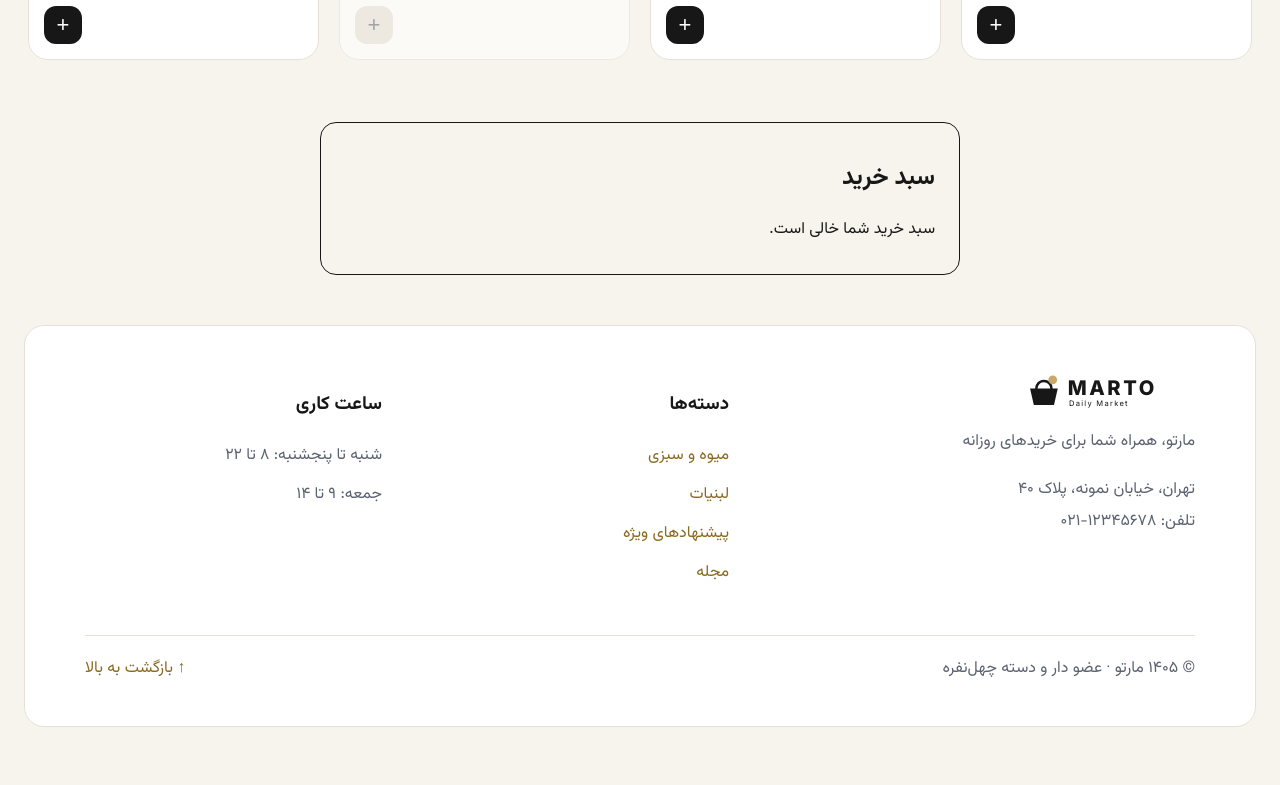
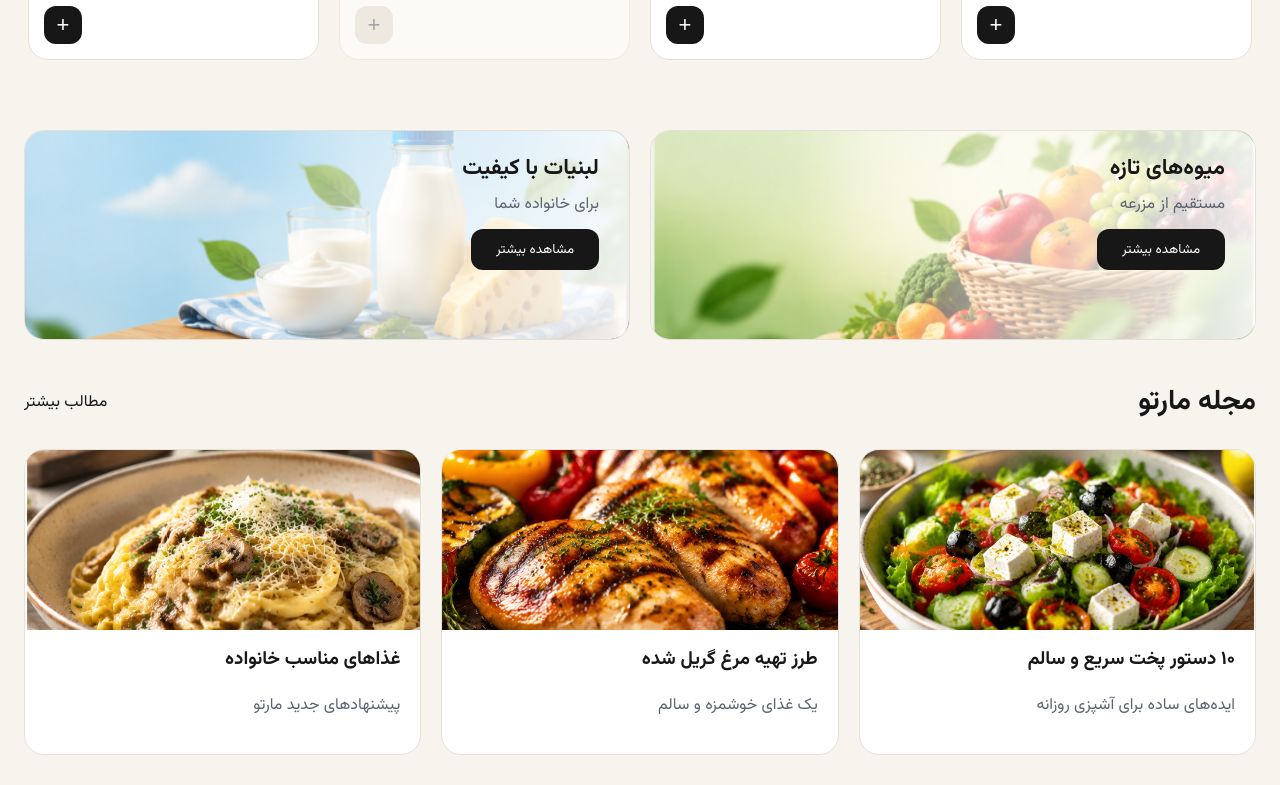
Before and after one commit to A-H-FEIZI/dry-shop, a React (Vite) app: page / in a window 1280 px wide. Shown: the part 1500-2285 px from the top of the page. Before the commit the page ends 2251 px from the top, so only its background shows below. Built offline with nearby package versions, Linux system fonts and the light colour scheme.

Commit message:
feat: PromoBanners, Blog components and #top anchor (week 5 step 1)

```diff
--- a/src/App.tsx
+++ b/src/App.tsx
@@ -12,6 +12,8 @@ import { inCategory, offerMap } from './features/products/catalog/select.ts'
 import { toCard } from './features/products/catalog/toCard.ts'
 import { SAMPLE_OFFERS, SAMPLE_PRODUCTS, SAMPLE_STOCK } from './sample.ts'
 import type { Card, CartLine, Product } from './shared/types.ts'
+import Blog from './components/Blog.tsx'
+import PromoBanners from './components/PromoBanners.tsx'
 
 export default function App() {
   const [cart, setCart] = useState<CartLine[]>([])
@@ -37,6 +39,7 @@ export default function App() {
 
   return (
     <>
+     <div id="top" />
       <LogoSprite />
       <Header count={count} />
       <CategoryNav selected={categoryId} onPick={setCategoryId} />
@@ -50,6 +53,8 @@ export default function App() {
           cards={shownCards}
           onAdd={handleAdd}
         />
+        <PromoBanners />
+        <Blog />
         <CartPanel lines={cart} cards={allCards} onRemove={handleRemove} />
       </main>
       <Footer />
--- /dev/null
+++ b/src/components/Blog.tsx
@@ -0,0 +1,40 @@
+import saladImg from '../../assets/banners/ghazaye-salem.png'
+import chickenImg from '../../assets/banners/morgh-gril.png'
+import familyImg from '../../assets/banners/ghazaye-khanevade.png'
+
+type Post = {
+  slug: string
+  title: string
+  text: string
+  image: string
+  alt: string
+}
+
+const POSTS: Post[] = [
+  { slug: 'quick-healthy', title: '۱۰ دستور پخت سریع و سالم', text: 'ایده‌های ساده برای آشپزی روزانه', image: saladImg, alt: 'غذای سالم' },
+  { slug: 'grilled-chicken', title: 'طرز تهیه مرغ گریل شده', text: 'یک غذای خوشمزه و سالم', image: chickenImg, alt: 'مرغ گریل شده' },
+  { slug: 'family-meals', title: 'غذاهای مناسب خانواده', text: 'پیشنهادهای جدید مارتو', image: familyImg, alt: 'غذای مناسب خانواده' },
+]
+
+export default function Blog() {
+  return (
+    <section className="blog" id="blog">
+      <div className="section-title">
+        <h2>مجله مارتو</h2>
+        <a href="#">مطالب بیشتر</a>
+      </div>
+
+      <div className="blog-grid">
+        {POSTS.map((p) => (
+          <article className="blog-card" key={p.slug}>
+            <div className="blog-image">
+              <img src={p.image} alt={p.alt} />
+            </div>
+            <h3>{p.title}</h3>
+            <p>{p.text}</p>
+          </article>
+        ))}
+      </div>
+    </section>
+  )
+}
--- /dev/null
+++ b/src/components/PromoBanners.tsx
@@ -0,0 +1,32 @@
+import fruitsCover from '../../assets/products/fruites-cover.png'
+import dairyCover from '../../assets/products/diary-products-cover.png'
+
+type Promo = {
+  id?: string
+  title: string
+  text: string
+  image: string
+  alt: string
+}
+
+const PROMOS: Promo[] = [
+  { id: 'fruits', title: 'میوه‌های تازه', text: 'مستقیم از مزرعه', image: fruitsCover, alt: 'میوه های تازه' },
+  { title: 'لبنیات با کیفیت', text: 'برای خانواده شما', image: dairyCover, alt: 'لبنیات با کیفیت' },
+]
+
+export default function PromoBanners() {
+  return (
+    <section className="promo-banners">
+      {PROMOS.map((p) => (
+        <div className="promo-card" id={p.id} key={p.title}>
+          <img src={p.image} alt={p.alt} />
+          <div className="promo-content">
+            <h3>{p.title}</h3>
+            <p>{p.text}</p>
+            <button type="button">مشاهده بیشتر</button>
+          </div>
+        </div>
+      ))}
+    </section>
+  )
+}
```
